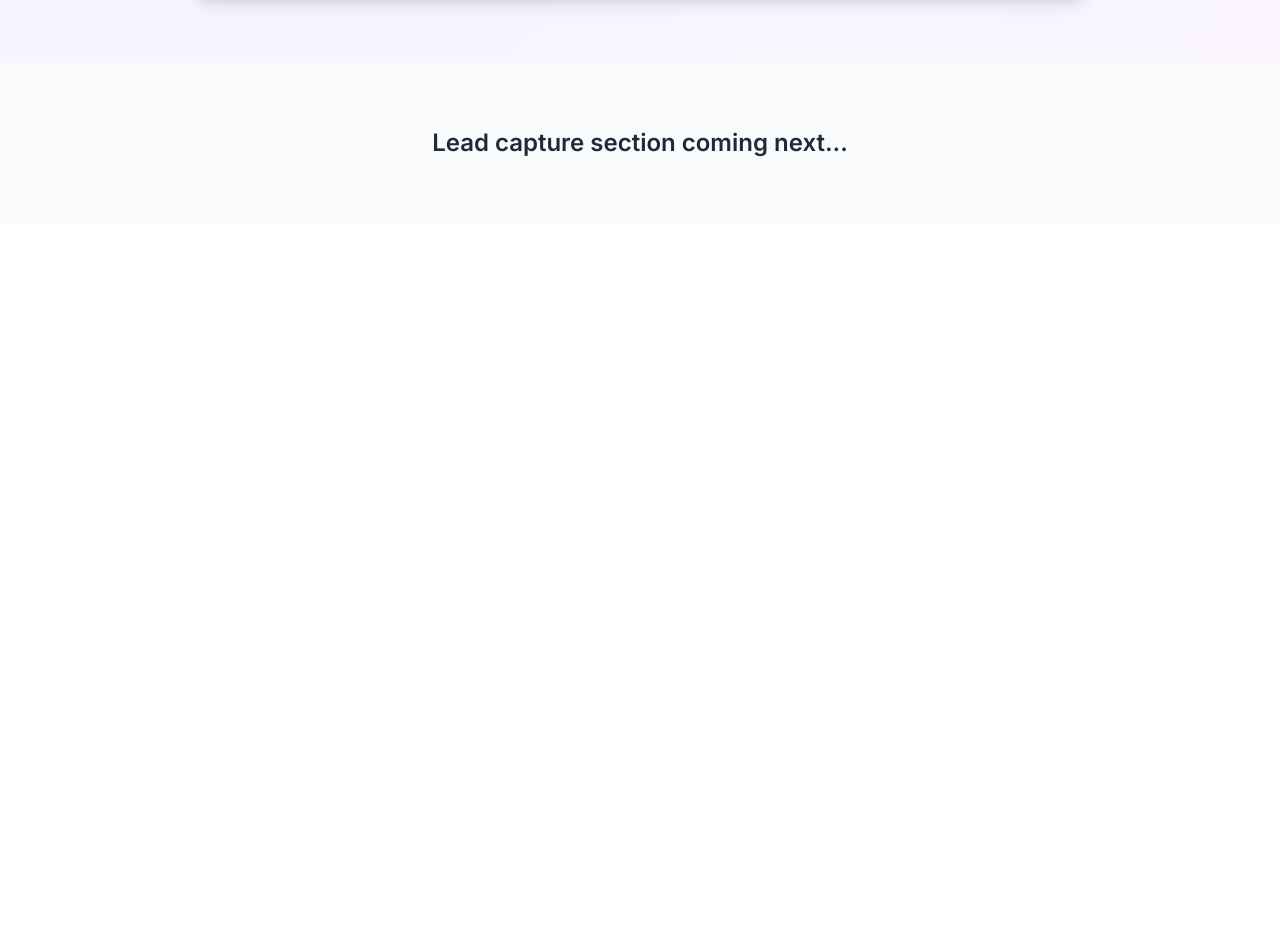
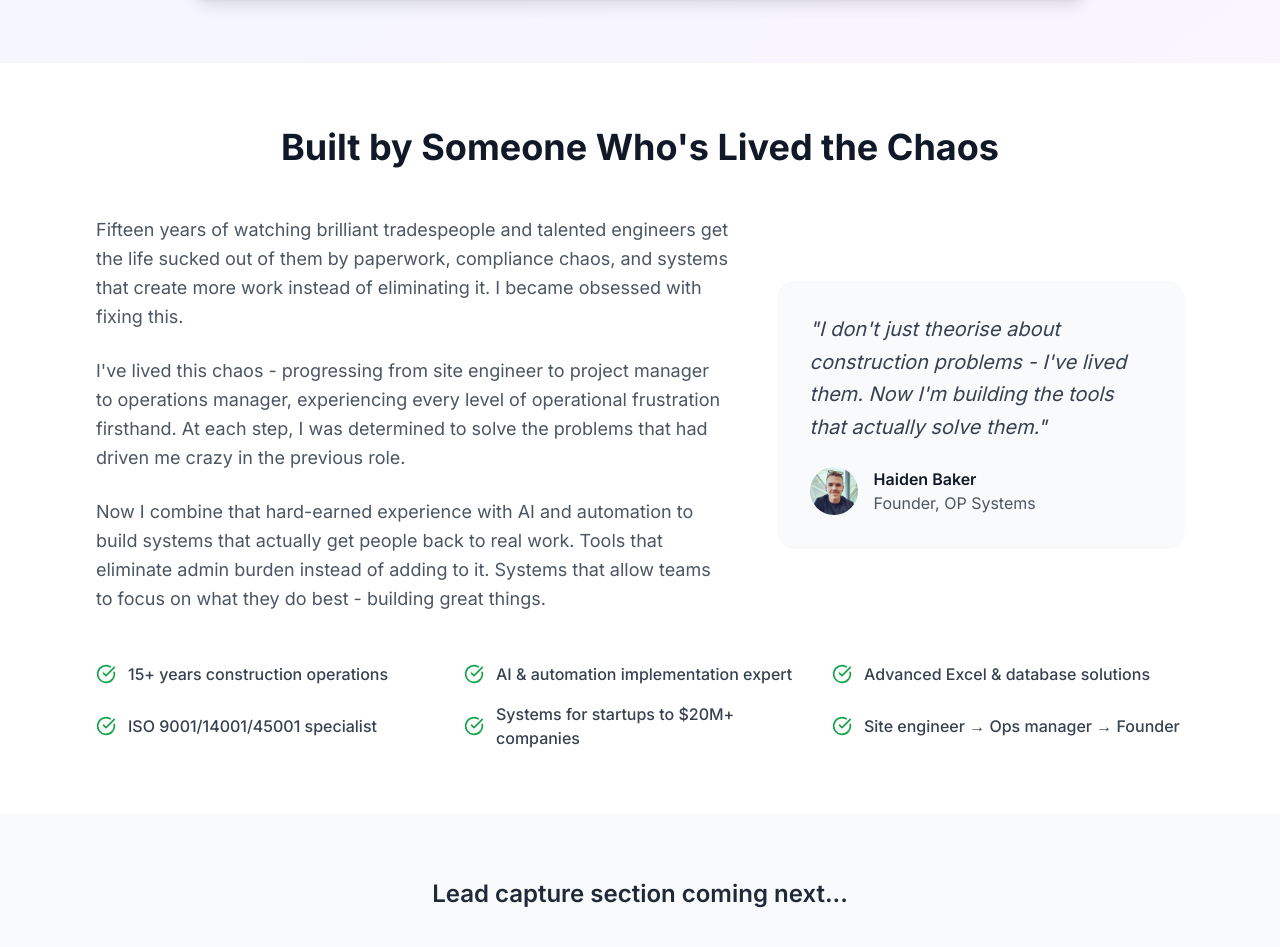
Before and after one commit to opsystems-dev/op-systems-site, a Next.js app: page / in a window 1280 px wide. Shown: the part 2521-3468 px from the top of the page. Before the commit the page ends 2744 px from the top, so only its background shows below. Built offline with nearby package versions, Linux system fonts and the light colour scheme.

Commit message:
Founder section: Enhanced storytelling with 60/40 layout and mobile spacing

```diff
--- a/src/app/page.tsx
+++ b/src/app/page.tsx
@@ -1,6 +1,7 @@
 import { Hero } from "@/components/sections/hero"
 import { Services } from "@/components/sections/services"
 import { LeadCapture } from "@/components/sections/lead-capture"
+import { FounderBrief } from "@/components/sections/founder-brief"
 
 export default function Home() {
   return (
@@ -8,6 +9,7 @@ export default function Home() {
       <Hero />
       <Services />
       <LeadCapture />
+      <FounderBrief />
 
       {/* Placeholder for next sections */}
       <section className="section-padding bg-gray-50">
--- /dev/null
+++ b/src/components/sections/founder-brief.tsx
@@ -0,0 +1,87 @@
+import { CheckCircle } from "lucide-react"
+
+export function FounderBrief() {
+  const highlights = [
+    "15+ years construction operations",
+    "AI & automation implementation expert",
+    "Advanced Excel & database solutions",
+    "ISO 9001/14001/45001 specialist",
+    "Systems for startups to $20M+ companies",
+    "Site engineer → Ops manager → Founder"
+  ]
+
+  return (
+    <section className="section-padding bg-white">
+      <div className="container mx-auto max-w-6xl px-6 md:px-8">
+
+        {/* Header - Full Width */}
+        <div className="text-center mb-12">
+          <h2 className="text-4xl font-bold text-gray-900 mb-6">
+            Built by Someone Who&apos;s Lived the Chaos
+          </h2>
+        </div>
+
+        {/* Middle - Two Columns */}
+        <div className="grid lg:grid-cols-5 gap-12 items-center mb-12">
+
+          {/* Left: Content */}
+          <div className="lg:col-span-3 space-y-6">
+            <p className="text-lg text-gray-600 leading-relaxed">
+                Fifteen years of watching brilliant tradespeople and talented engineers get the life
+                sucked out of them by paperwork, compliance chaos, and systems that create more work
+                instead of eliminating it. I became obsessed with fixing this.
+            </p>
+
+            <p className="text-lg text-gray-600 leading-relaxed">
+                I&apos;ve lived this chaos - progressing from site engineer to project manager to
+                operations manager, experiencing every level of operational frustration firsthand.
+                At each step, I was determined to solve the problems that had driven me crazy in
+                the previous role.
+            </p>
+
+            <p className="text-lg text-gray-600 leading-relaxed">
+                Now I combine that hard-earned experience with AI and automation to build systems
+                that actually get people back to real work. Tools that eliminate admin burden
+                instead of adding to it. Systems that allow teams to focus on what they do best - building
+                great things.
+            </p>
+          </div>
+
+          {/* Right: Quote Card - Original Size */}
+          <div className="lg:col-span-2">
+            <div className="bg-gray-50 rounded-2xl p-8 shadow-sm">
+                <blockquote className="text-xl italic text-gray-700 mb-6 leading-relaxed">
+                &quot;I don&apos;t just theorise about construction problems - I&apos;ve lived them.
+                Now I&apos;m building the tools that actually solve them.&quot;
+                </blockquote>
+
+                <div className="flex items-center gap-4">
+                <div className="w-12 h-12 rounded-full overflow-hidden">
+                    <img
+                        src="/profile-image-2025.png"
+                        alt="Haiden Baker"
+                        className="w-full h-full object-cover"
+                    />
+                </div>
+                <div>
+                    <p className="font-semibold text-gray-900">Haiden Baker</p>
+                    <p className="text-gray-600">Founder, OP Systems</p>
+                </div>
+                </div>
+            </div>
+          </div>
+        </div>
+
+        {/* Bottom - Highlights Grid */}
+        <div className="grid sm:grid-cols-2 lg:grid-cols-3 gap-4">
+          {highlights.map((highlight, index) => (
+            <div key={index} className="flex items-center gap-3">
+              <CheckCircle className="h-5 w-5 text-green-600 flex-shrink-0" />
+              <span className="text-gray-700 font-medium">{highlight}</span>
+            </div>
+          ))}
+        </div>
+      </div>
+    </section>
+  )
+}
```
Also changed, not shown: public/profile-image-2025.png (added).
